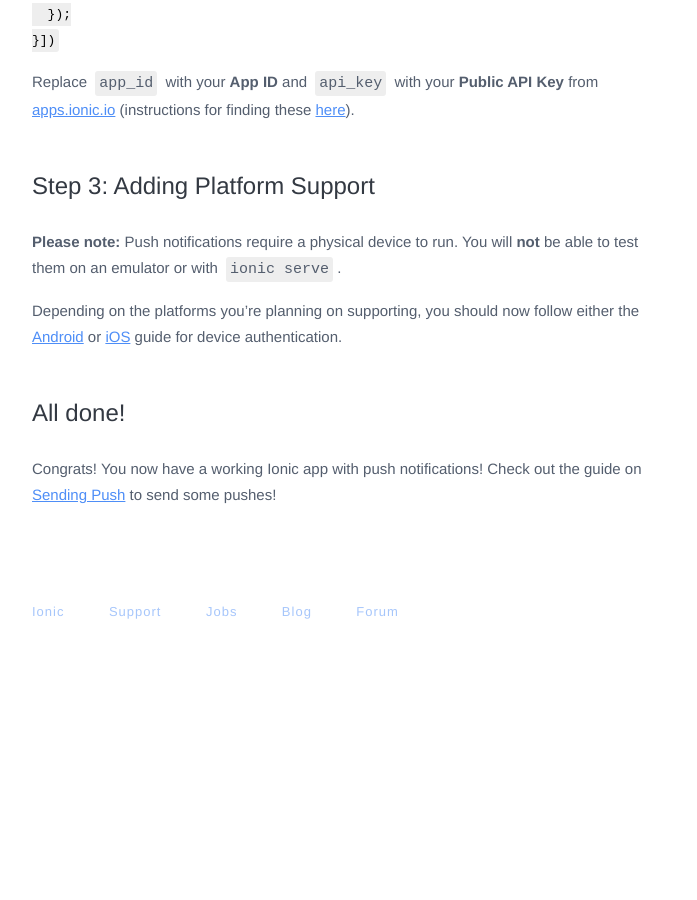
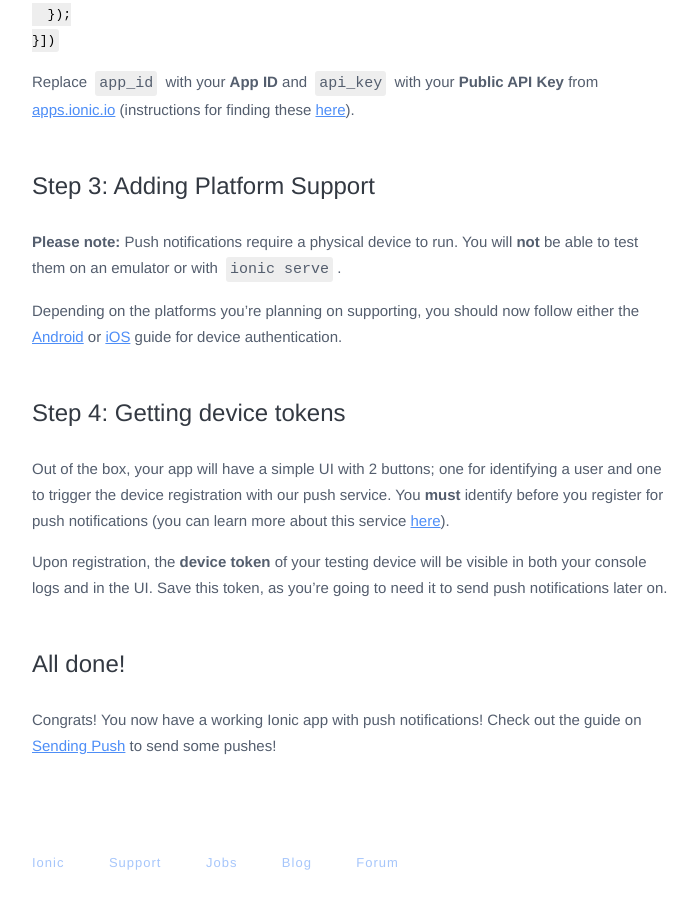
Before and after one commit to ionic-team/ionic-io-docs, a Jekyll site: the page built from push/quick-start.md, in a window 1280 px wide and 900 px high, scrolled down 1197 px. Shown: the whole window, without its empty margins (368-1065 px from the left). Built offline with Jekyll 4.4.1, drawn with Linux system fonts in a browser that asks for light colours; some web fonts are replaced; Markdown is read by kramdown in place of the engine named in the settings; before the commit the page ends 1846 px from its top, so only the background shows below that.

Commit message:
Token docs and better identify

```diff
--- a/_layouts/default.html
+++ b/_layouts/default.html
@@ -28,6 +28,11 @@
                 <li><a href="/push/send">Sending Push</a></li>
                 <li><a href="/push/curls">Testing with curl</a></li>
                 <li><a href="/push/troubleshooting">Troubleshooting</a></li>
+              </ul>
+            </li>
+            <li><a href="/identify">User</a>
+              <ul>
+                <li><a href="/identify">Installation</a></li>
               </ul>
             </li>
             <!--
--- a/push/quick-start.md
+++ b/push/quick-start.md
@@ -65,6 +65,15 @@
 Depending on the platforms you're planning on supporting, you should now
 follow either the <a href="/push/android">Android</a> or <a href="/push/ios">iOS</a> guide for device authentication.
 
+## Step 4: Getting device tokens
+
+Out of the box, your app will have a simple UI with 2 buttons; one for identifying a user and one to trigger the device
+registration with our push service.  You <strong>must</strong> identify before you register for push notifications (you
+can learn more about this service <a href="/identify">here</a>).
+
+Upon registration, the <strong>device token</strong> of your testing device will be visible in both your console logs
+and in the UI.  Save this token, as you're going to need it to send push notifications later on.
+
 ## All done!
 
 Congrats!  You now have a working Ionic app with push notifications!  Check out the guide on
```
Also changed, not shown: push/installation.md (+6 -5 lines).
